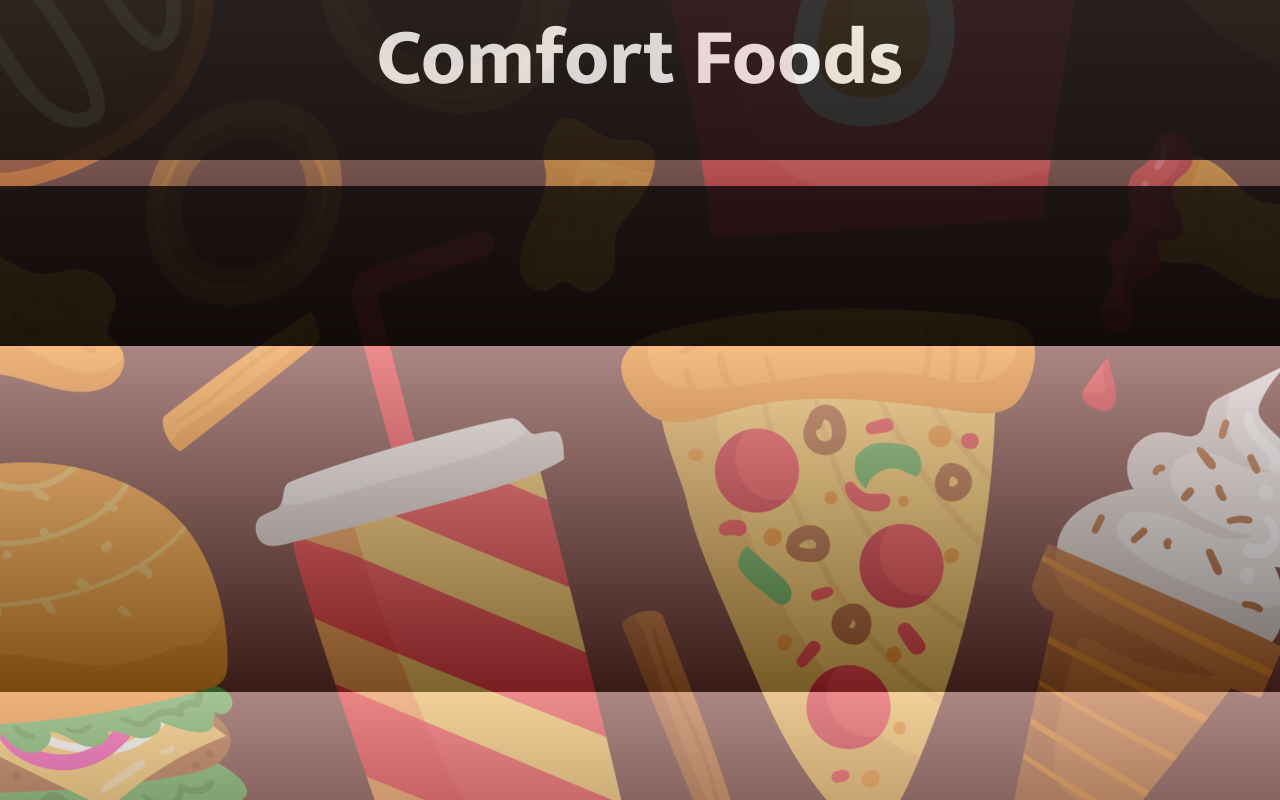
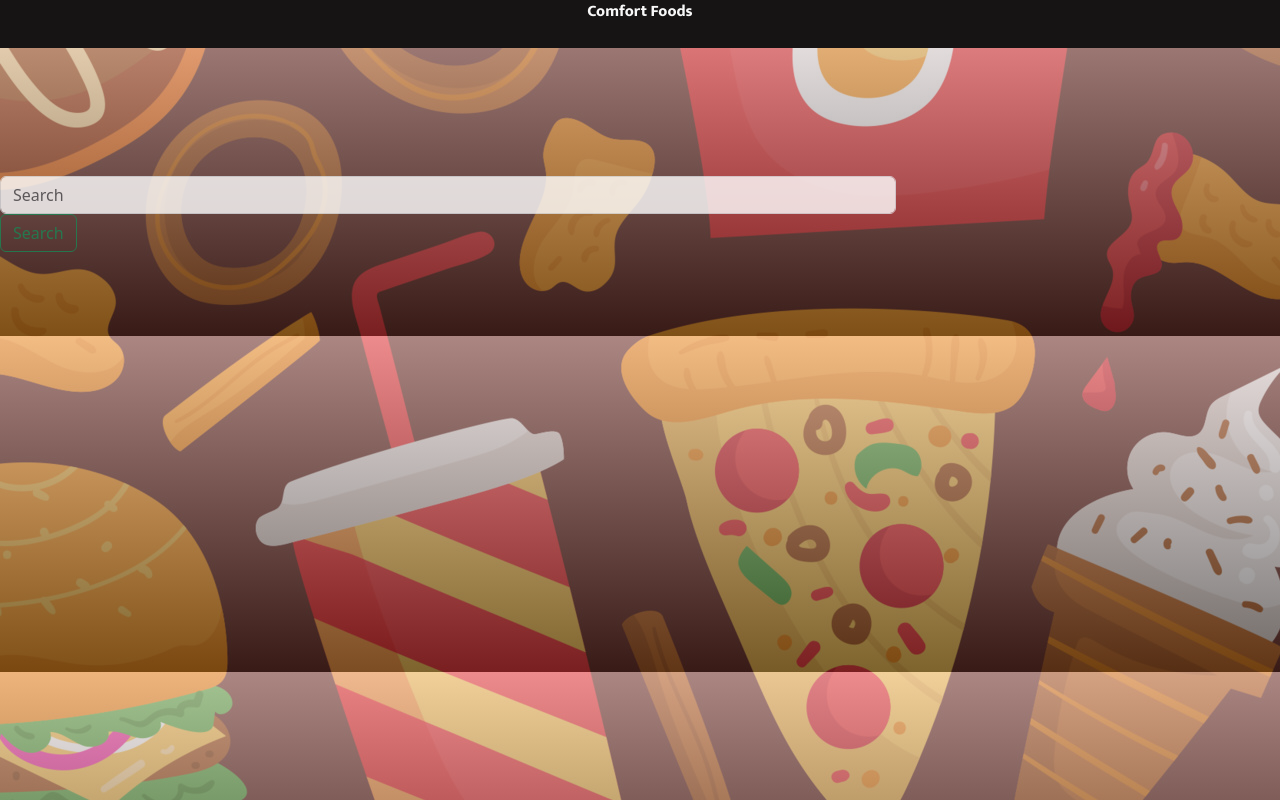
Before and after one commit to Mystfreak/Comfort-Food, a plain HTML site: page index.html in a window 1280 px wide. Drawn offline with nearby package versions, Linux system fonts and the light colour scheme.

Commit message:
Sorting file structure.

```diff
--- a/Assets/style.css
+++ b/Assets/style.css
@@ -7,22 +7,22 @@ body {
 nav {
     font-family: 'Mukta', sans-serif;
     text-align: center;
-    color: rgb(238, 240, 240);
-    font-size: 5rem;
+    color: rgb(248, 248, 248);
+    font-size: 1rem;
 }
 
 #Heading {
     width: 100%;
-    height: 10rem;
-    background-color: rgb(8, 7, 7);
-    opacity:0.8;
+    height: 3rem;
+    background-color: rgb(22, 20, 20);
+    position: relative;
+    left: 0;
 }
 
 /* Search Box */
 #search {
-    width: 100%;
+    width: 70%;
     height: 10rem;
-    background-color: rgb(8, 7, 7);
     opacity:0.8;
-    margin-top: 2%;
+    margin-top: 10%;
 }
--- a/index.html
+++ b/index.html
@@ -15,6 +15,10 @@
         </div>
     </header>
     <div id="search">
+        <form class="form-inline">
+            <input class="form-control mr-sm-2" type="search" placeholder="Search" aria-label="Search">
+            <button class="btn btn-outline-success my-2 my-sm-0" type="submit">Search</button>
+          </form>
     </div>
     <script href="Assets/main.js"></script>
 </body>
```
Also changed, not shown: Assets/images/logo.png (added).
